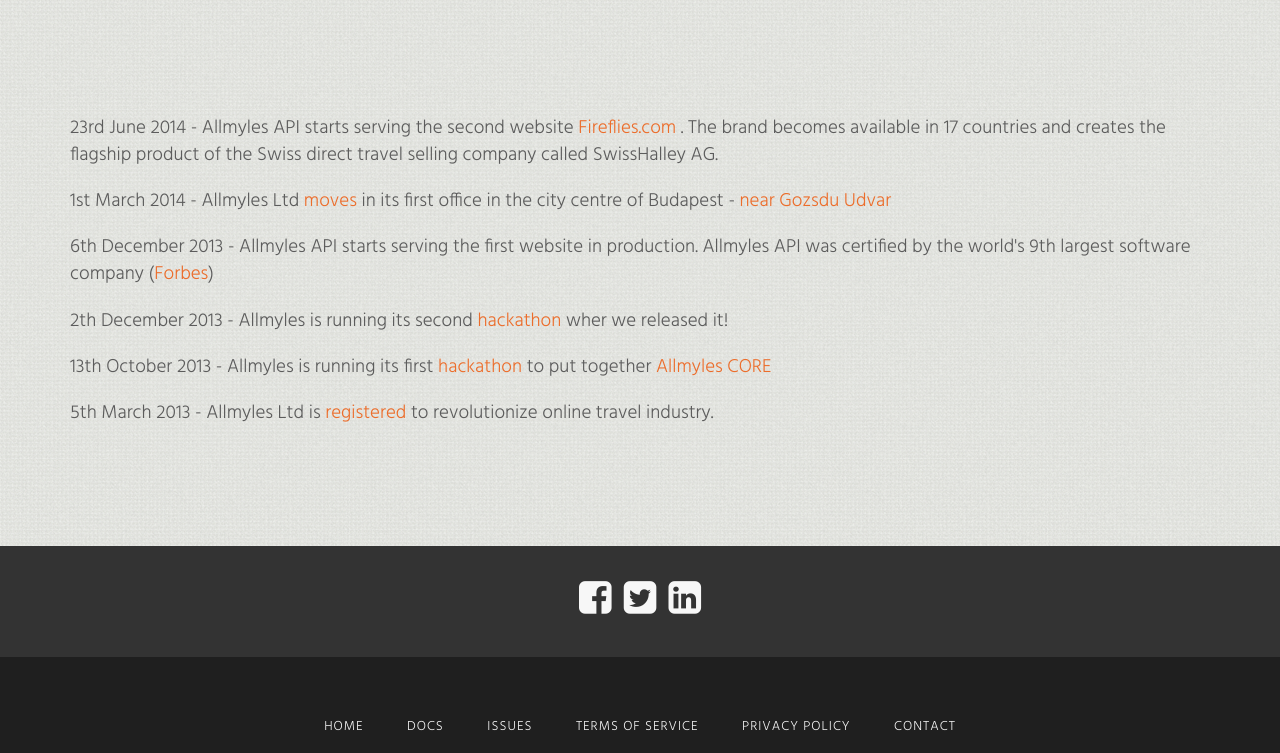
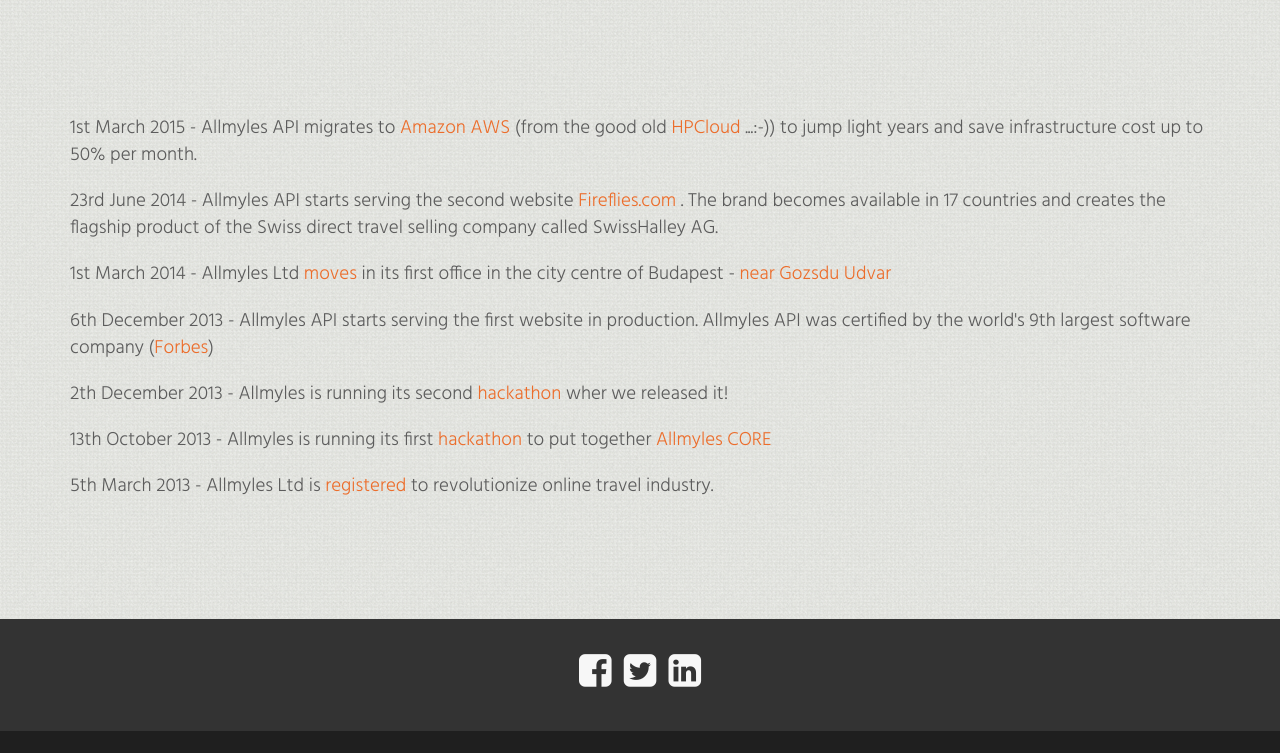
Before and after one commit to balazsszilardtoth/allmyles.github.io, a Jekyll site: the page built from news.html, in a window 1280 px wide and 900 px high, scrolled down 441 px, cut to the strip 147-900 px from the top of the window. Built offline with Jekyll 4.4.1, drawn with Linux system fonts in a browser that asks for light colours; nearby versions of some CDN libraries.

Commit message:
light years

```diff
--- a/news.html
+++ b/news.html
@@ -12,6 +12,7 @@ title: News - Allmyles
 	</div>
 
 	<div class="container">
+		<p>1st March 2015 - Allmyles API migrates to <a href="http://aws.amazon.com/">Amazon AWS </a> (from the good old <a href="http://www.hpcloud.com/">HPCloud </a>...:-)) to jump light years and save infrastructure cost up to 50% per month.</p>
 		<p>23rd June 2014 - Allmyles API starts serving the second website <a href="https://www.fireflies.com/">Fireflies.com </a>. The brand becomes available in 17 countries and creates the flagship product of the Swiss direct travel selling company called SwissHalley AG.</p>
 		<p>1st March 2014 - Allmyles Ltd <a href="https://twitter.com/allmylesconnect/status/602568480613920768">moves </a> in its first office in the city centre of Budapest - <a href="http://www.madachtrade.hu/index_en.php"> near Gozsdu Udvar</a></p>
 		<p>6th December 2013 - Allmyles API starts serving the first website in production. Allmyles API was certified by the world's 9th largest software company (<a href="http://www.forbes.com/global2000/list/#industry:Software%20%26%20Programming">Forbes</a>)</p>
```
